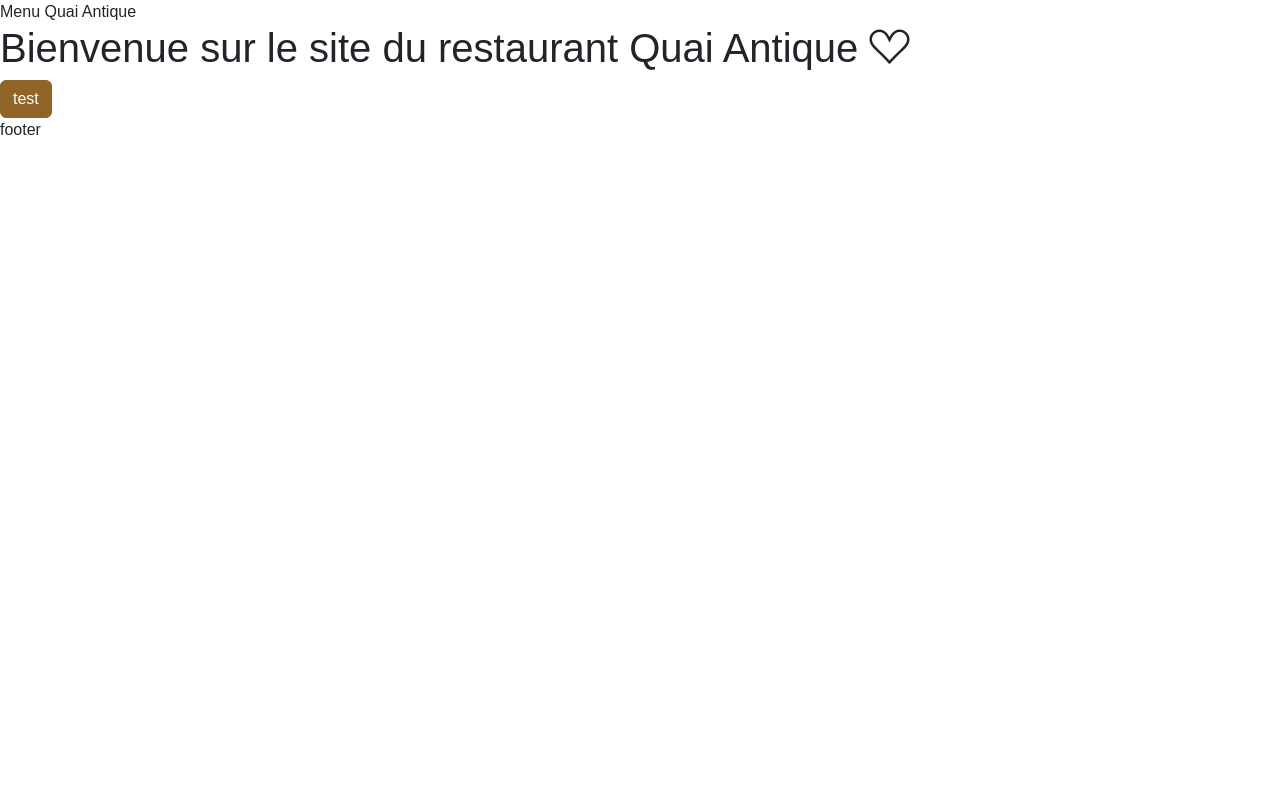
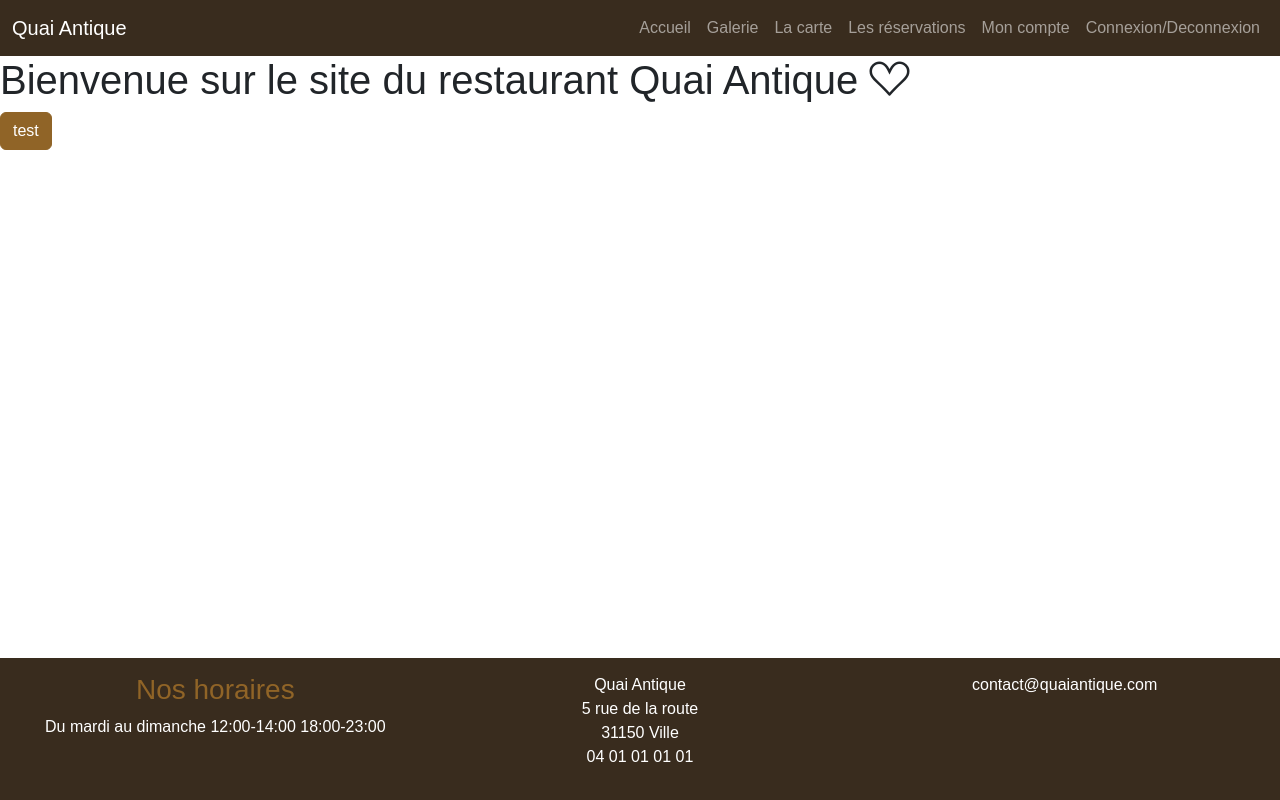
Before and after one commit to nelly34800/Quai_antique, a website with bundled scripts: page index.html in a window 1280 px wide. Built offline with nearby package versions, Linux system fonts and the light colour scheme; files whose address does not match are found by name; a web font is replaced by a local one.

Commit message:
ajout header et footer

```diff
--- a/index.html
+++ b/index.html
@@ -13,9 +13,66 @@
     <title>Document</title>
   </head>
   <body>
-    <header>Menu Quai Antique</header>
+    <header>
+      <nav class="navbar navbar-expand-lg bg-dark" data-bs-theme="dark">
+        <div class="container-fluid">
+          <a class="navbar-brand" href="/">Quai Antique</a>
+          <button
+            class="navbar-toggler"
+            type="button"
+            data-bs-toggle="collapse"
+            data-bs-target="#navbarSupportedContent"
+            aria-controls="navbarSupportedContent"
+            aria-expanded="false"
+            aria-label="Toggle navigation"
+          >
+            <span class="navbar-toggler-icon"></span>
+          </button>
+          <div class="collapse navbar-collapse" id="navbarSupportedContent">
+            <ul class="navbar-nav ms-auto mb-2 mb-lg-0">
+              <li class="nav-item">
+                <a class="nav-link" href="/">Accueil</a>
+              </li>
+              <li class="nav-item">
+                <a class="nav-link" href="Galerie">Galerie</a>
+              </li>
+              <li class="nav-item">
+                <a class="nav-link" href="#">La carte</a>
+              </li>
+              <li class="nav-item">
+                <a class="nav-link" href="#">Les réservations</a>
+              </li>
+              <li class="nav-item">
+                <a class="nav-link" href="#">Mon compte</a>
+              </li>
+              <li class="nav-item">
+                <a class="nav-link" href="#">Connexion/Deconnexion</a>
+              </li>
+            </ul>
+          </div>
+        </div>
+      </nav>
+    </header>
     <main id="main-page"></main>
-    <footer>footer</footer>
+    <footer class="bg-dark text-white text-center footer">
+      <div class="row">
+        <div class="col-12 col-lg-4">
+          <h3 class="text-primary">Nos horaires</h3>
+          <p>Du mardi au dimanche 12:00-14:00 18:00-23:00</p>
+        </div>
+        <div class="col-6 col-lg-4">
+          <p>
+            Quai Antique <br />
+            5 rue de la route <br />
+            31150 Ville <br />
+            04 01 01 01 01 <br />
+          </p>
+        </div>
+        <div class="col-6 col-lg-4">
+          <p>contact@quaiantique.com</p>
+        </div>
+      </div>
+    </footer>
     <script type="module" src="./Router/router.js"></script>
     <script src="node_modules/bootstrap/dist/js/bootstrap.bundle.min.js"></script>
   </body>
--- a/scss/main.scss
+++ b/scss/main.scss
@@ -1,2 +1,18 @@
 @import url("/node_modules/bootstrap-icons/font/bootstrap-icons.css");
 @import "custom";
+
+html {
+  position: relative;
+  min-height: 100%;
+}
+
+main {
+  margin-bottom: 230px;
+}
+
+footer.footer {
+  position: absolute;
+  bottom: 0;
+  width: 100%;
+  padding: 15px;
+}
```
Also changed, not shown: scss/main.css, 1 other file.
